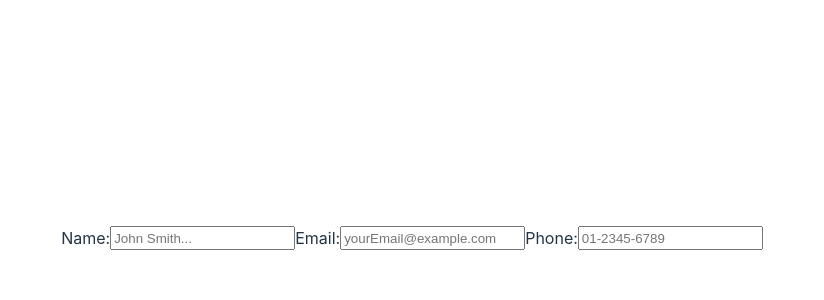
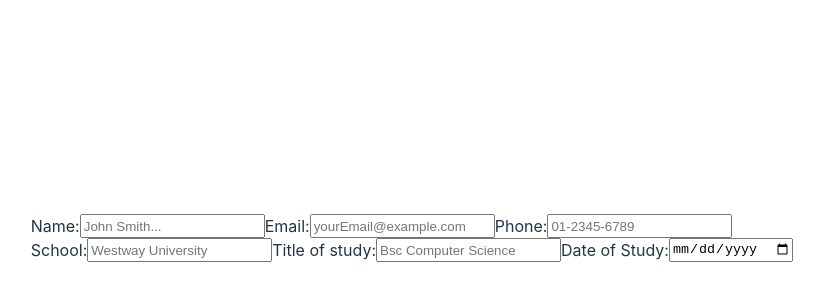
Before and after one commit to gregmjsco/odin-cv, a React (Vite) app: page / in a window 1280 px wide. Shown: the part 162-462 px from the top of the page, without its empty margins (228-1052 px from the left). Built offline with nearby package versions, Linux system fonts and the light colour scheme.

Commit message:
Add date of study form to Education section and add into main.jsx

```diff
--- a/components/Education.jsx
+++ b/components/Education.jsx
@@ -20,6 +20,17 @@ function Title() {
     )
 }
 
+function Date() {
+    return (
+        <>
+            <label htmlFor="date">
+                Date of Study:
+            </label>
+            <input type="date" name="date" id="date"/>
+        </>
+    )
+}
+
 
 export default function Education() {
     return (
--- a/src/main.jsx
+++ b/src/main.jsx
@@ -2,10 +2,12 @@ import React from 'react'
 import ReactDOM from 'react-dom/client'
 import App from './App.jsx'
 import GeneralInfo from '../components/General-Info.jsx'
+import Education from '../components/Education.jsx'
 import './index.css'
 
 ReactDOM.createRoot(document.getElementById('root')).render(
   <React.StrictMode>
     <GeneralInfo />
+    <Education />
   </React.StrictMode>,
 )
```
